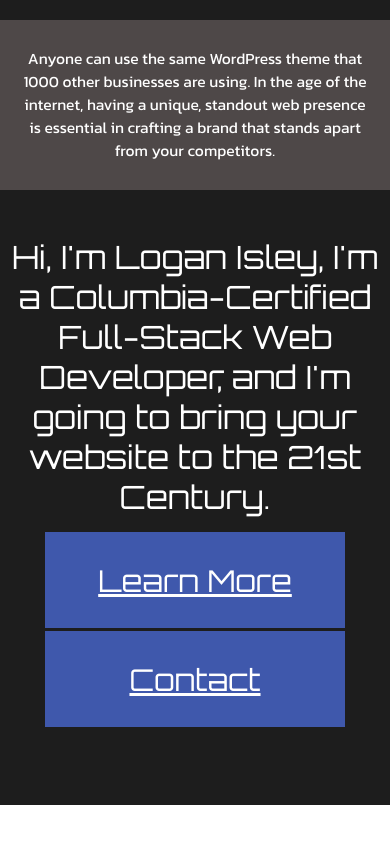
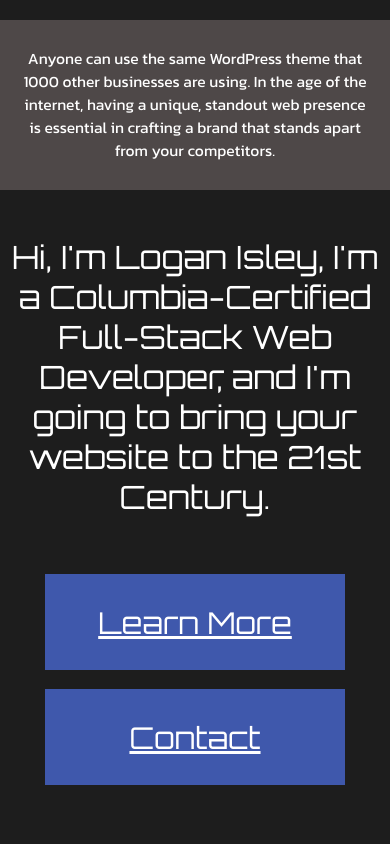
Before and after one commit to LowGcifer/Web-Dev-Site, a React (Create React App) app in the folder client/: page / in a window 390 px wide. Shown: the part 1699-2543 px from the top of the page. Before the commit the page ends 2504 px from the top, so only its background shows below. Built offline with nearby package versions, Linux system fonts and the light colour scheme.

Commit message:
more mobile responsiveness to home page

```diff
--- a/client/src/style.css
+++ b/client/src/style.css
@@ -357,13 +357,6 @@
 }
 
 @media only screen and (max-width: 1024px) {
-  #home-final-section {
-    /* height: 130px; */
-    padding-top: 15px;
-    padding-bottom: 125px;
-    /* height: 31.4vw; */
-  }
-
   #home-final-text {
     /* font-size: 19px; */
     /* font-size: 4.589vw; */
@@ -384,6 +377,20 @@
     justify-content: center;
     align-items: center;
     /* height: 150px; */
+  }
+}
+
+@media only screen and (max-width: 493px) {
+  #home-final-section {
+    padding-top: 15px;
+    padding-bottom: 75px;
+  }
+}
+
+@media only screen and (max-width: 411px) {
+  #home-final-section {
+    padding-top: 15px;
+    padding-bottom: 125px;
   }
 }
 
@@ -499,11 +506,11 @@
 
 @media only screen and (max-width: 1024px) {
   #final-button-section {
-    /* height: 150px; */
+    height: 250px;
     flex-direction: column;
     justify-content: space-evenly;
     padding-bottom: 75px;
-    /* padding-top: 20px; */
+    padding-top: 25px;
   }
 
   /* .button-style {
```
